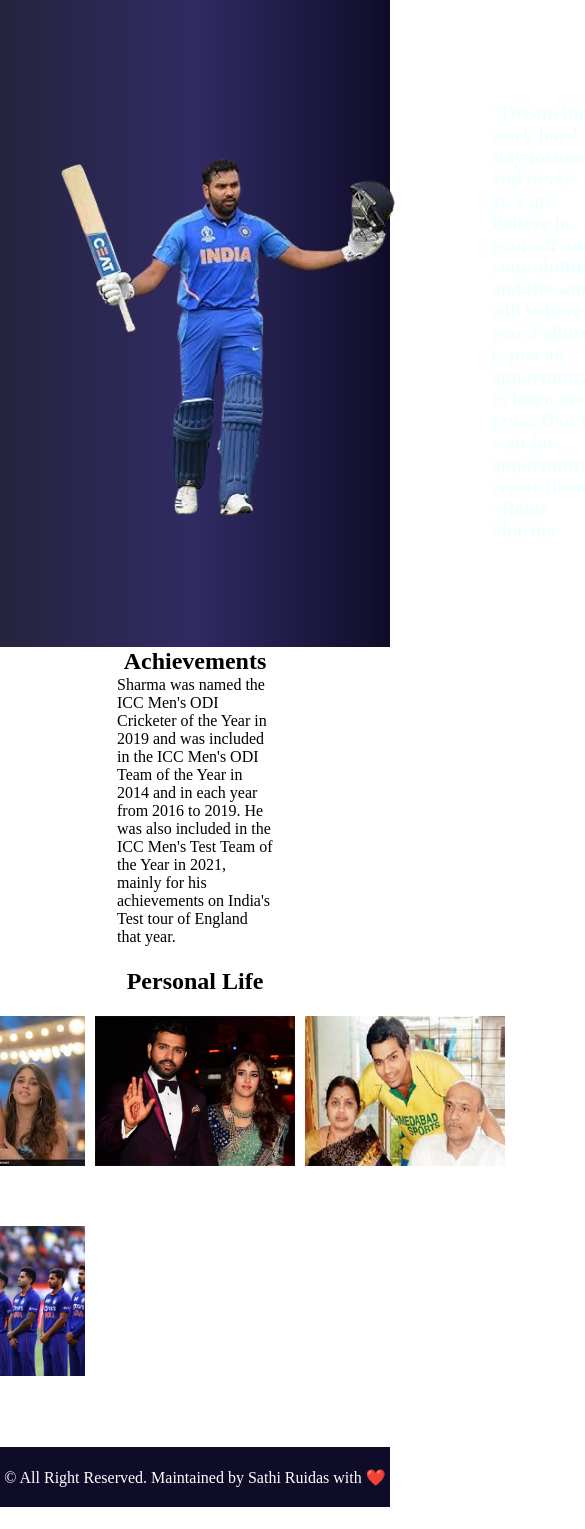
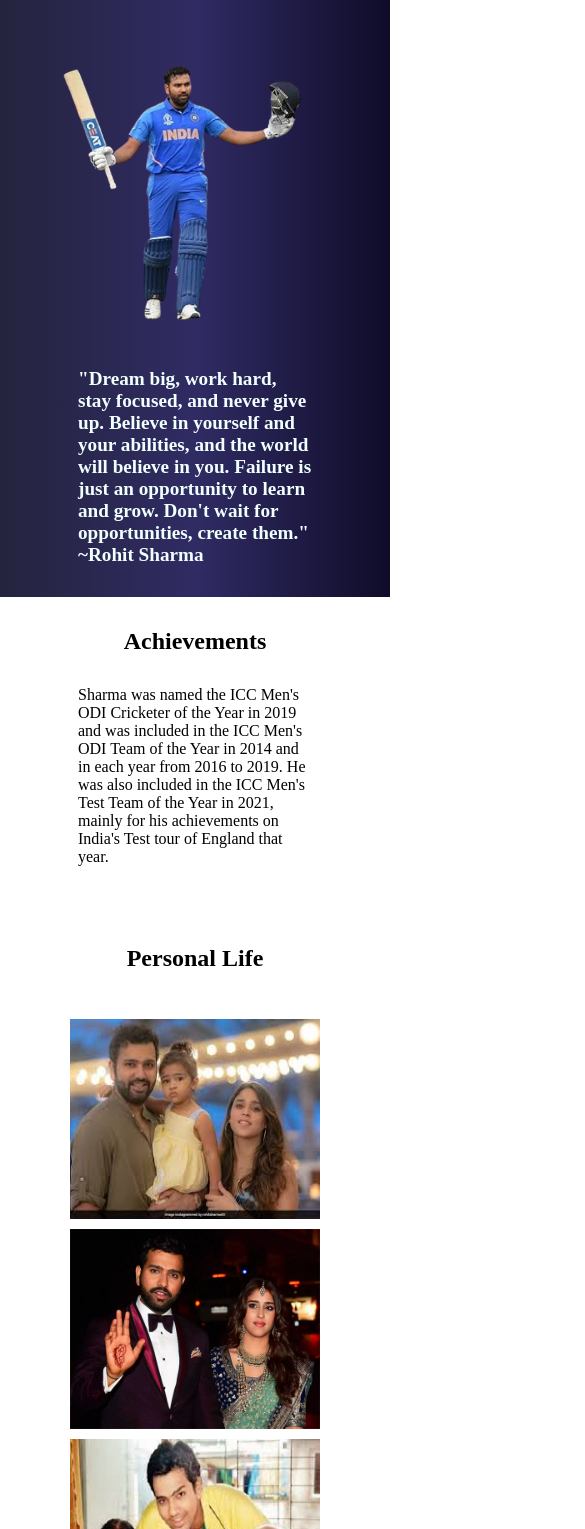
Before and after one commit to sathi7029/Project00, a plain HTML site: page index.html in a window 390 px wide. Shown: the part 103-1632 px from the top of the page, 585 px wide, since content can reach past the window. Before the commit the page ends 1610 px from the top, so only its background shows below. Drawn offline with Linux system fonts and the light colour scheme.

Commit message:
responsiveness done

```diff
--- a/style.css
+++ b/style.css
@@ -77,7 +77,7 @@
 .grid-container {
   display: grid;
   grid-template-columns: repeat(3, 1fr);
-  grid-template-rows: repeat(2, 200px);
+
   gap: 10px;
 }
 .items5 {
@@ -88,3 +88,44 @@
   background-color: #0f0c29;
   color: white;
 }
+
+@media screen and (max-width: 480px) {
+  .items1 {
+    width: 100vw;
+  }
+  .hero-section {
+    font-size: large;
+  }
+  .items2 {
+    height: 600px;
+    flex-direction: column;
+  }
+
+  .img1 {
+    width: 350px;
+  }
+
+  .quotes {
+    width: 60vw;
+  }
+
+  .ach {
+    width: 60vw;
+  }
+  .items4 {
+    height: 1000px;
+  }
+  .grid-container {
+    grid-template-columns: repeat(1, 1fr);
+    gap: 10px;
+  }
+
+  .items5 {
+    font-size: smaller;
+  }
+
+  .imgs {
+    width: 250px;
+    height: 200px;
+  }
+}
```
